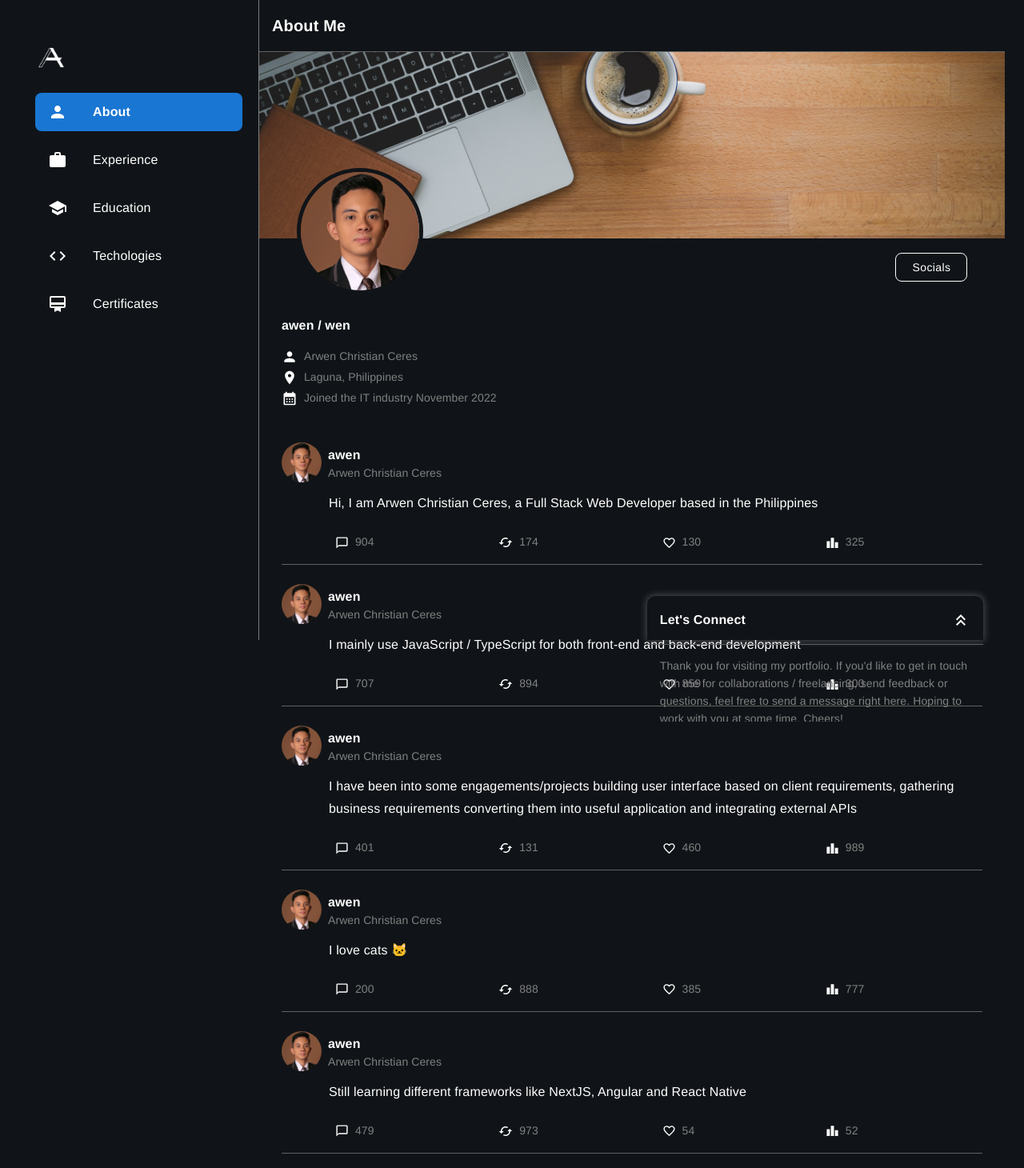
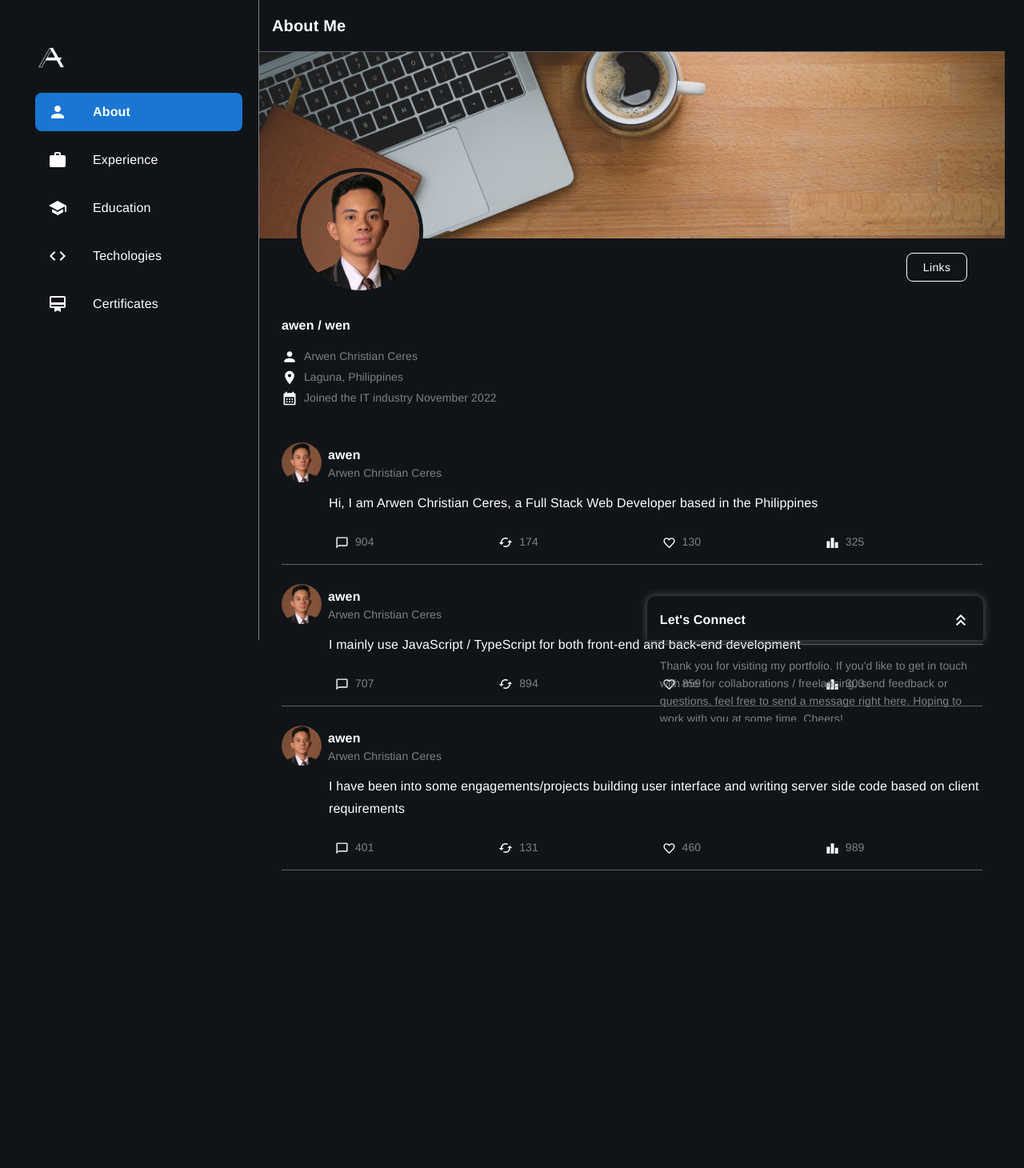
Before and after one commit to arwnchrstn/portfolio-v3-web, a React (Vite) app: page /rwnchrstn/about in a window 1280 px wide. Shown: the top 1460 px of the page at 80% size. After the commit the page ends 1152 px from the top, so only its background shows below. Built offline with nearby package versions, Linux system fonts and the light colour scheme.

Commit message:
add updated CV link

```diff
--- a/src/components/ui/ImageBanner.tsx
+++ b/src/components/ui/ImageBanner.tsx
@@ -1,5 +1,6 @@
 import GitHubIcon from '@mui/icons-material/GitHub'
 import LinkedInIcon from '@mui/icons-material/LinkedIn'
+import DescriptionIcon from '@mui/icons-material/Description'
 import { Box, Button, Stack } from '@mui/material'
 import { blue } from '@mui/material/colors'
 import { useState } from 'react'
@@ -10,8 +11,10 @@ import DialogComponent from '@/components/ui/Dialog'
 import { DARK } from '@/config/theme'
 import useIsSmallScreen from '@/hooks/useIsSmallScreen'
 
-type TSocialLinks = 'github' | 'linkedin'
+type TSocialLinks = 'github' | 'linkedin' | 'updated_cv'
 const socialLinks: Record<TSocialLinks, string> = {
+  updated_cv:
+    'https://docs.google.com/document/d/1-jQv4N7E2uHIYd3R0Lv44ab4DzMGUVyw7DAEYAawA3Y/edit',
   github: 'https://github.com/arwnchrstn',
   linkedin: 'https://www.linkedin.com/in/arwenceres/'
 }
@@ -43,7 +46,7 @@ function ImageBanner() {
         size={isSmallestScreen ? 'small' : 'medium'}
         onClick={() => setOpen(true)}
       >
-        Socials
+        Links
       </Button>
 
       <Box
@@ -63,12 +66,18 @@ function ImageBanner() {
         <img alt="Profile" src={Profile} width="100%" />
       </Box>
 
-      <DialogComponent
-        openDialog={open}
-        setOpenDialog={setOpen}
-        title="Socials"
-      >
+      <DialogComponent openDialog={open} setOpenDialog={setOpen} title="Links">
         <Stack gap={2} height="100%" justifyContent="center">
+          <Button
+            variant="outlined"
+            size="large"
+            color="primary"
+            startIcon={<DescriptionIcon sx={{ fill: blue['700'] }} />}
+            sx={{ fontWeight: 'bold' }}
+            onClick={openSocials.bind(null, 'updated_cv')}
+          >
+            Updated CV
+          </Button>
           <Button
             variant="outlined"
             size="large"
--- a/src/pages/LandingPage.tsx
+++ b/src/pages/LandingPage.tsx
@@ -61,7 +61,7 @@ function LandingPage() {
                   >
                     View as Guest
                   </Button>
-                  <ArwenSigninButton />
+                  {/* <ArwenSigninButton /> */}
                 </Stack>
               </Grid>
             </Grid>
--- a/src/pages/MainLayout/About.tsx
+++ b/src/pages/MainLayout/About.tsx
@@ -12,9 +12,7 @@ function About() {
 
       <TweetCard tweet="Hi, I am Arwen Christian Ceres, a Full Stack Web Developer based in the Philippines" />
       <TweetCard tweet="I mainly use JavaScript / TypeScript for both front-end and back-end development" />
-      <TweetCard tweet="I have been into some engagements/projects building user interface based on client requirements, gathering business requirements converting them into useful application and integrating external APIs" />
-      <TweetCard tweet="I love cats 🐱" />
-      <TweetCard tweet="Still learning different frameworks like NextJS, Angular and React Native" />
+      <TweetCard tweet="I have been into some engagements/projects building user interface and writing server side code based on client requirements" />
     </TweetLayout>
   )
 }
```
Also changed, not shown: src/components/MainPage/AboutMe.tsx (deleted, +0 -21 lines).
